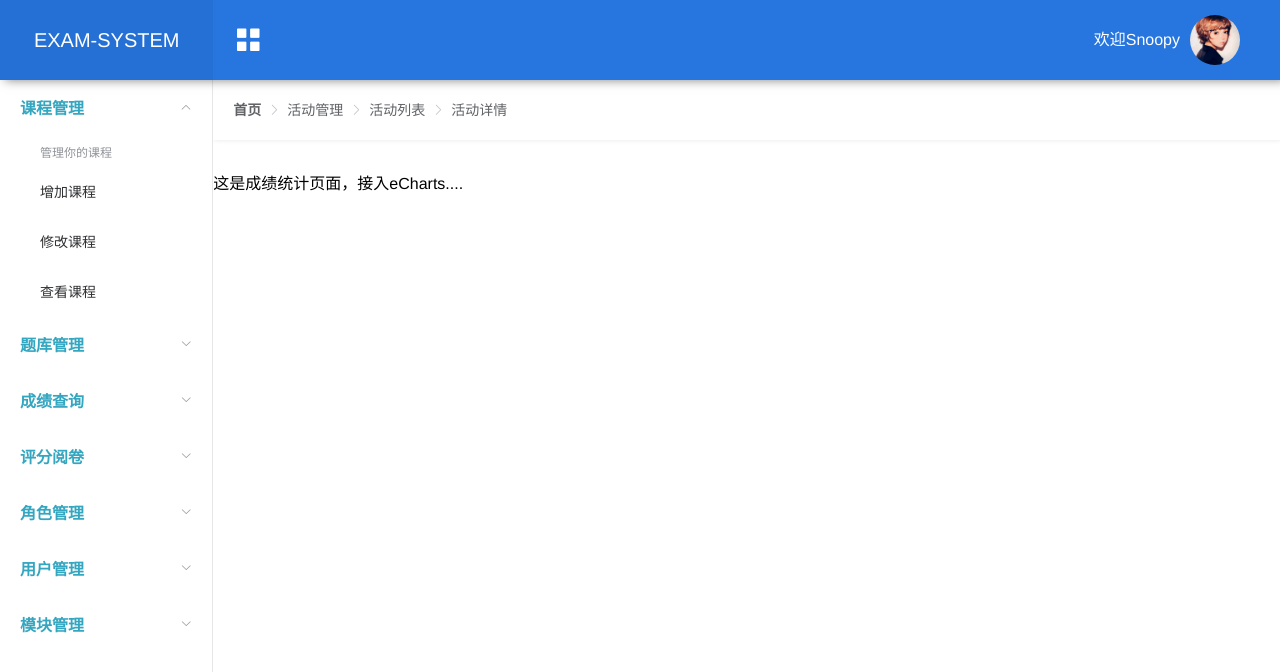
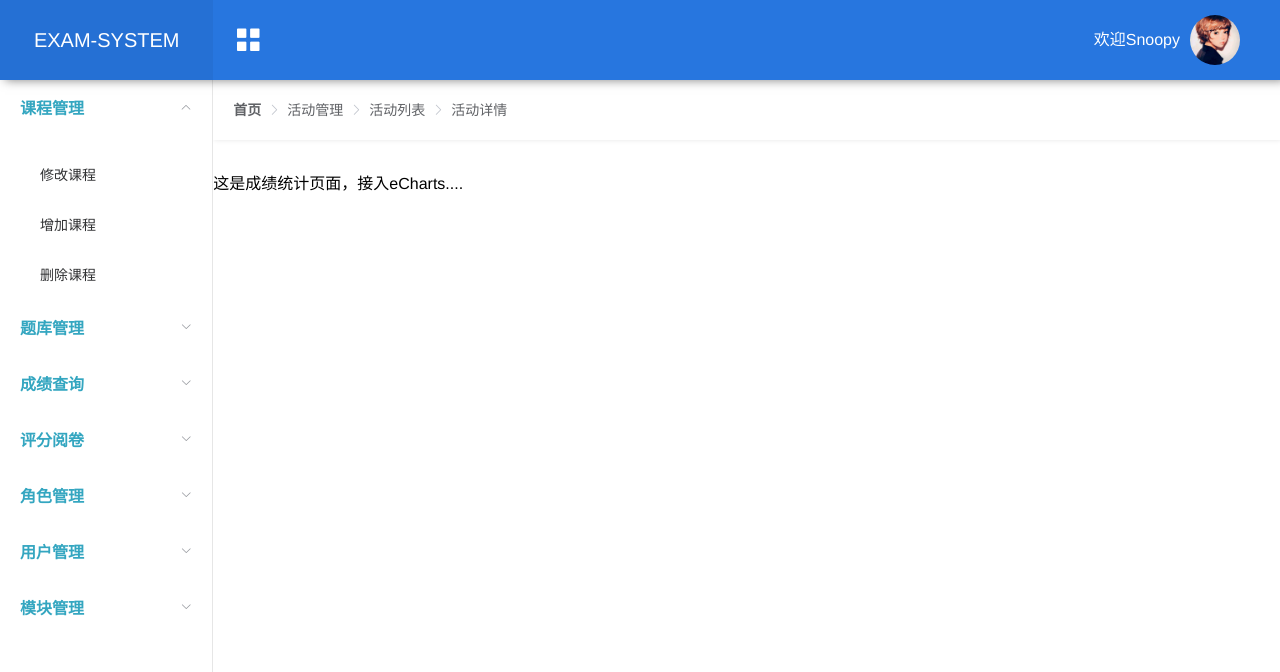
Before and after one commit to YXJ2018/SpringBoot-Vue-OnlineExam, a Vue app in the folder exam/: page /#/grade in a window 1280 px wide. Both pictures are taken after a click on the element "课程管理". Shown: the top 672 px of the page. Built offline with nearby package versions, Linux system fonts and the light colour scheme; a small style sheet from the web is missing.

Commit message:
修改菜单获取方式，动态获取data数据，渲染到页面

```diff
--- a/exam/src/components/common/mainLeft.vue
+++ b/exam/src/components/common/mainLeft.vue
@@ -1,77 +1,16 @@
 <!--左边下拉导航栏-->
 <template>
   <div id="left">
-    <el-menu default-active="$route.path" class="el-menu-vertical-demo" @open="handleOpen" @close="handleClose" :collapse="flag" ref="item">
-      <el-submenu index="1">
+    <el-menu default-active="$route.path" class="el-menu-vertical-demo"  @close="handleClose" :collapse="flag" ref="item">
+      <el-submenu v-for="(item,index) in menu" :index='item.index' :key="index">
         <template slot="title">
           <i class="iconfont icon-kechengbiao"></i>
-          <span slot="title" class="title">课程管理</span>
+          <span slot="title" class="title">{{item.title}}</span>
         </template>
         <el-menu-item-group>
-          <span slot="title">管理你的课程</span>
-          <el-menu-item index="1-1">增加课程</el-menu-item>
-          <el-menu-item index="1-2">修改课程</el-menu-item>
-          <el-menu-item index="1-3">查看课程</el-menu-item>
-        </el-menu-item-group>
-      </el-submenu>
-      <el-submenu index="2">
-        <template slot="title">
-          <i class="iconfont icon-tiku"></i>
-          <span slot="title" class="title">题库管理</span>
-        </template>
-        <el-menu-item-group>
-          <span slot="title">管理你的题库</span>
-          <el-menu-item index="2-1">增加题库</el-menu-item>
-          <el-menu-item index="2-2">修改题库</el-menu-item>
-          <el-menu-item index="2-3">查看题库</el-menu-item>
-        </el-menu-item-group>
-      </el-submenu>
-      <el-submenu index="3">
-        <template slot="title">
-          <i class="iconfont icon-performance"></i>
-          <span slot="title" class="title">成绩查询</span>
-        </template>
-        <el-menu-item-group>
-          <span slot="title">查询学生成绩</span>
-          <el-menu-item index="3-1">根据班级查看成绩</el-menu-item>
-          <el-menu-item index="3-2" @click="routerToGrade()">成绩统计</el-menu-item>
-        </el-menu-item-group>
-      </el-submenu>
-      <el-submenu index="4">
-        <template slot="title">
-          <i class="iconfont icon-pingfen"></i>
-          <span slot="title" class="title">评分阅卷</span>
-        </template>
-        <el-menu-item-group>
-          <el-menu-item index="4-1">开始阅卷</el-menu-item>
-          <el-menu-item index="4-2">阅卷管理</el-menu-item>
-        </el-menu-item-group>
-      </el-submenu>
-      <el-submenu index="5">
-        <template slot="title">
-          <i class="iconfont icon-role"></i>
-          <span slot="title" class="title">角色管理</span>
-        </template>
-        <el-menu-item-group>
-          <el-menu-item index="5-1">权限设置</el-menu-item>
-        </el-menu-item-group>
-      </el-submenu>
-      <el-submenu index="6">
-        <template slot="title">
-          <i class="iconfont icon-LC_icon_user_group_add"></i>
-          <span slot="title" class="title">用户管理</span>
-        </template>
-        <el-menu-item-group>
-          <el-menu-item index="6-1">用户操作</el-menu-item>
-        </el-menu-item-group>
-      </el-submenu>
-      <el-submenu index="7">
-        <template slot="title">
-          <i class="iconfont icon-module4mokuai"></i>
-          <span slot="title" class="title">模块管理</span>
-        </template>
-        <el-menu-item-group>
-          <el-menu-item index="7-1">模块操作</el-menu-item>
+          <el-menu-item :index="item.index+ '-' + item.index" v-show="item.item1 != null">{{item.item1}}</el-menu-item>
+          <el-menu-item :index="item.index+ '-' + item.index+1" v-show="item.item2 != null">{{item.item2}}</el-menu-item>
+          <el-menu-item :index="item.index+ '-' + item.index+2" v-show="item.item3 != null">{{item.item3}}</el-menu-item>
         </el-menu-item-group>
       </el-submenu>
     </el-menu>
@@ -102,7 +41,15 @@ export default {
   name: "mainLeft",
   data() {
     return {
-      // isCollapse: false
+      menu:[
+        {index:'1',title:'课程管理',item1:'修改课程',item2:"增加课程",item3:'删除课程'},
+        {index:'2',title:'题库管理',item1:'修改题库',item2:"增加题库",item3:'删除题库'},
+        {index:'3',title:'成绩查询',item1:'根据班级查询成绩',item2:"成绩统计"},
+        {index:'4',title:'评分阅卷',item1:'开始阅卷',item2:"阅卷管理"},
+        {index:'5',title:'角色管理',item1:'权限设置'},
+        {index:'6',title:'用户管理',item1:'用户操作'},
+        {index:'7',title:'模块管理',item1:'模块操作'}
+      ]
     }
   },
   computed: mapState(["flag"]),
```
